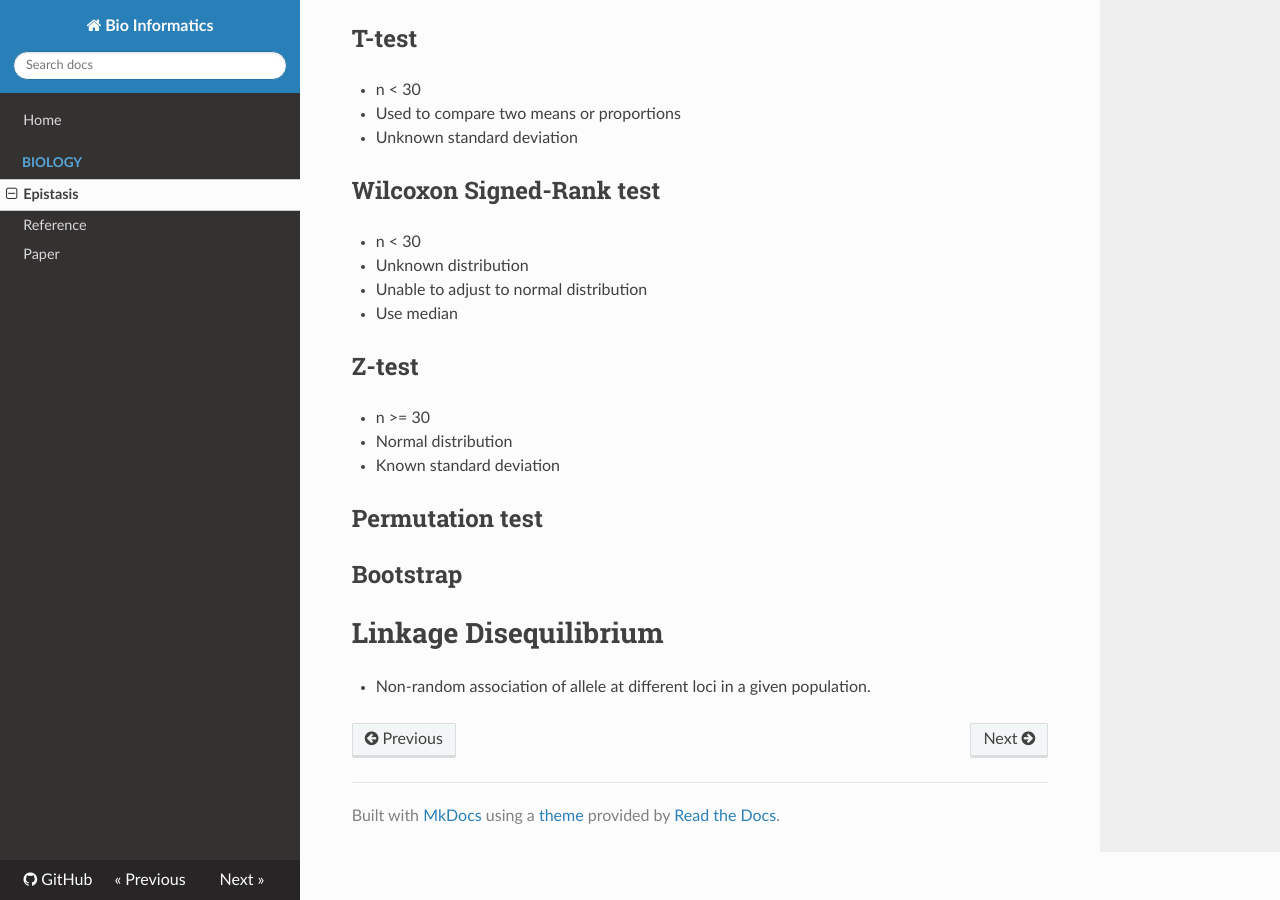
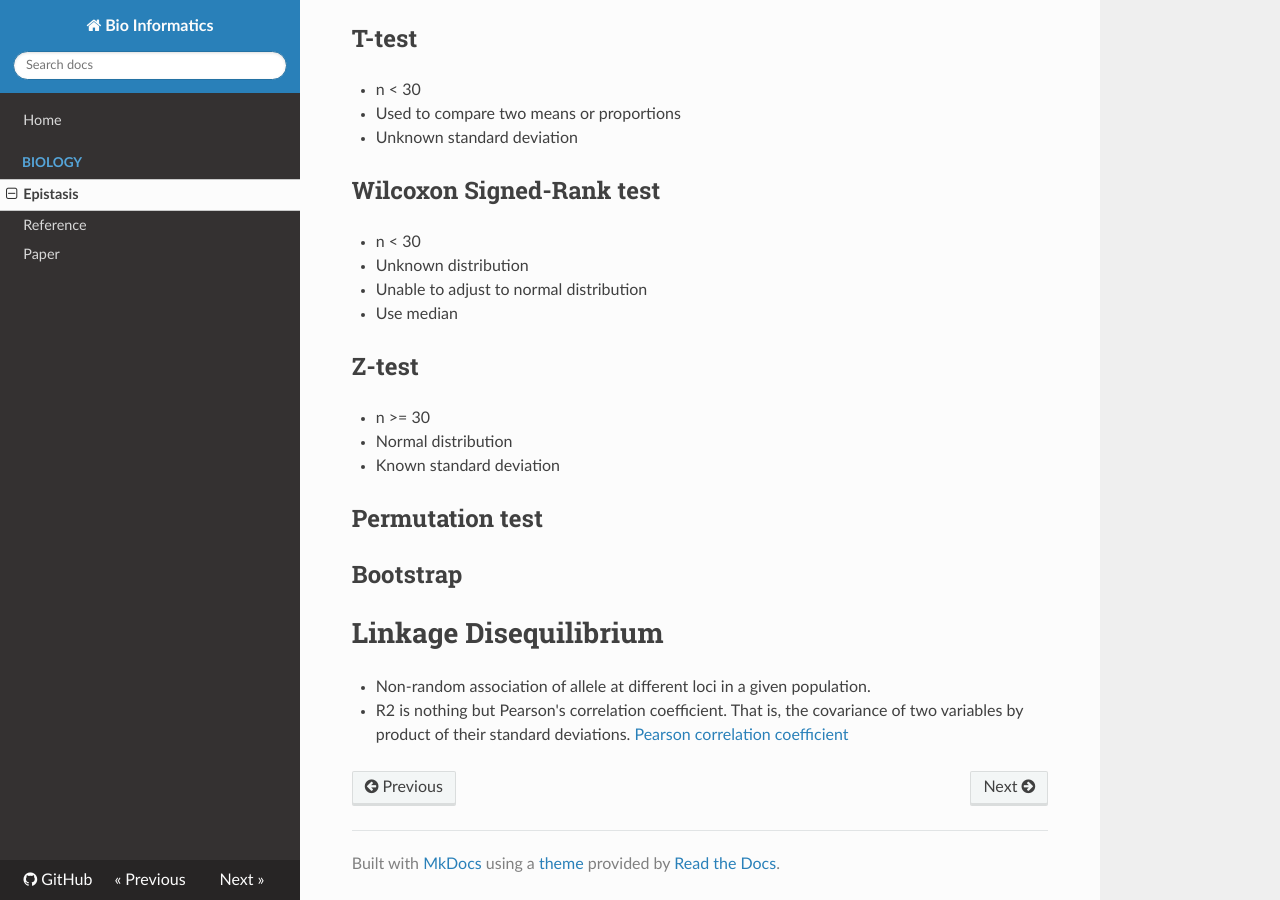
Before and after one commit to WonyoungCho/BI, an MkDocs documentation site: the page built from docs/epistasis.md, in a window 1280 px wide and 900 px high, scrolled down 920 px. Built offline with MkDocs 1.6.1, drawn with Linux system fonts in a browser that asks for light colours; nearby versions of some CDN libraries; old or Windows-style settings are respelled for this version of MkDocs.

Commit message:
Update epistasis.md

```diff
--- a/docs/epistasis.md
+++ b/docs/epistasis.md
@@ -45,3 +45,4 @@ Some variant are in disequilibrium.
 
 # Linkage Disequilibrium
 - Non-random association of allele at different loci in a given population.
+- R2 is nothing but Pearson's correlation coefficient. That is, the covariance of two variables by product of their standard deviations. [Pearson correlation coefficient](https://en.wikipedia.org/wiki/Pearson_correlation_coefficient#For_a_population)
```
